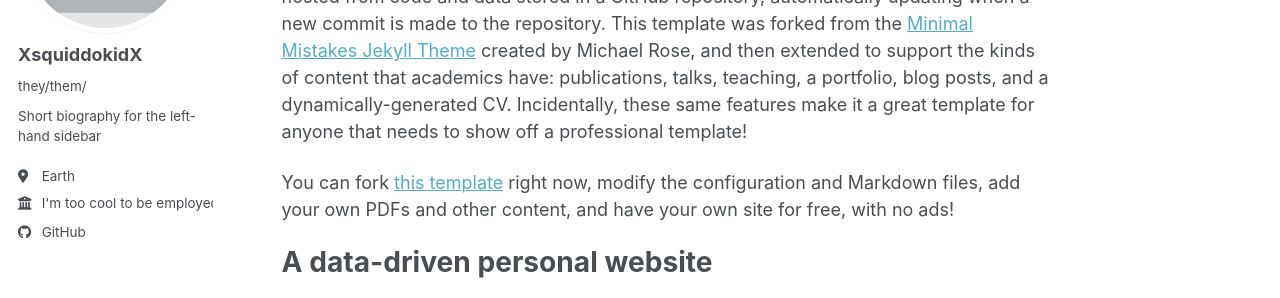
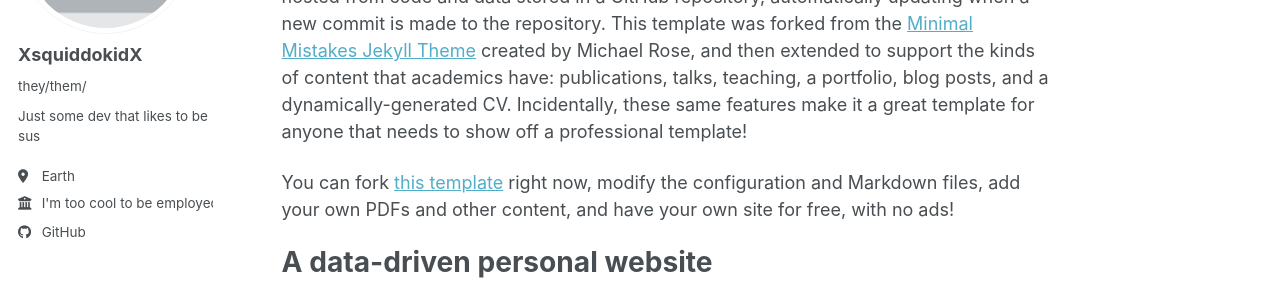
Before and after one commit to XsquiddokidX/xsquiddokidx.github.io, a Jekyll site: the page built from _pages/about.md, in a window 1280 px wide. Shown: the part 242-540 px from the top of the page. Built offline with Jekyll 4.4.1, drawn with Linux system fonts in a browser that asks for light colours; a script bundle is joined from its source files by our own code; library files that are not in the unit come from our copies; some of the changed lines change nothing that is shown.

Commit message:
Modify bio and comment out publication categories
Updated biography in the config file and commented out publication categories.

```diff
--- a/_config.yml
+++ b/_config.yml
@@ -26,7 +26,7 @@ author:
   avatar           : "profile.png"
   name             : "XsquiddokidX"
   pronouns         : "they/them/"
-  bio              : "Short biography for the left-hand sidebar"
+  bio              : "Just some dev that likes to be sus"
   location         : "Earth"
   employer         : "I'm too cool to be employed"
   uri              : # URL
@@ -83,13 +83,13 @@ author:
   zhihu            : # Username
 
 # Publication Category - The following the list of publication categories and their headings
-publication_category:
-  books:
-    title: 'Books'
-  manuscripts:
-    title: 'Journal Articles'
-  conferences:
-    title: 'Conference Papers'
+# publication_category:
+  # books:
+    # title: 'Books'
+  # manuscripts:
+    # title: 'Journal Articles'
+  # conferences:
+    # title: 'Conference Papers'
 
 # Site Settings
 teaser                   :  # filename of teaser fallback teaser image placed in /images/ for social media previews
```
